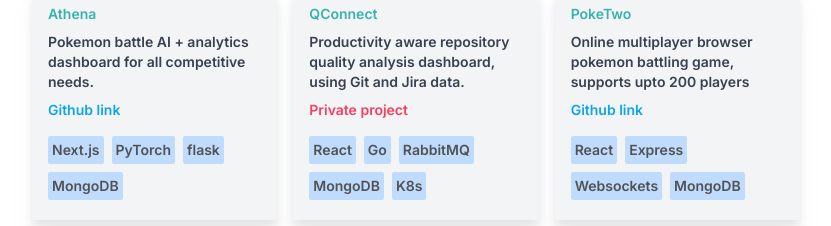
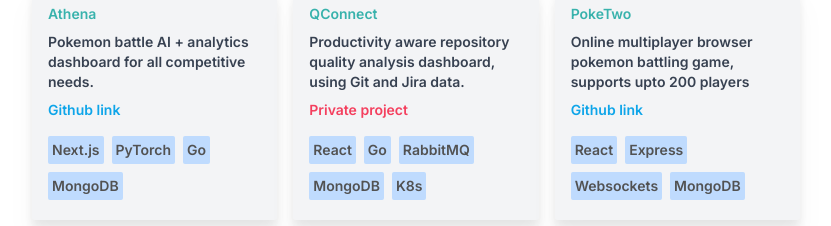
Before and after one commit to qurram-zaheer/qurram.me, a Next.js app: page / in a window 1280 px wide. Shown: the part 1540-1766 px from the top of the page, without its empty margins (224-1055 px from the left). Built offline with nearby package versions, Linux system fonts and the light colour scheme; a web font is replaced by a local one.

Commit message:
updating tech

```diff
--- a/app/pages/Landing.js
+++ b/app/pages/Landing.js
@@ -45,7 +45,7 @@ const experience = [
 const projects = [
   {
     name: "Athena",
-    tech: ["Next.js", "PyTorch", "flask", "MongoDB"],
+    tech: ["Next.js", "PyTorch", "Go", "MongoDB"],
     desc: "Pokemon battle AI + analytics dashboard for all competitive needs.",
     github_link: "https://github.com/qurram-zaheer/athena",
     live_link: "",
```
